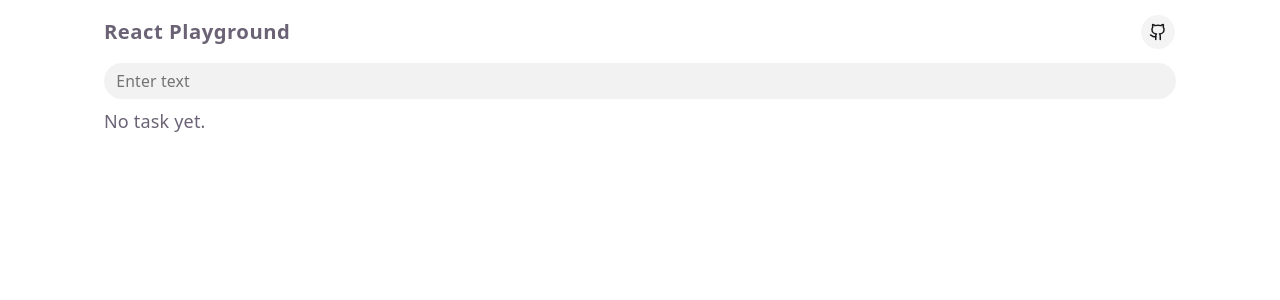
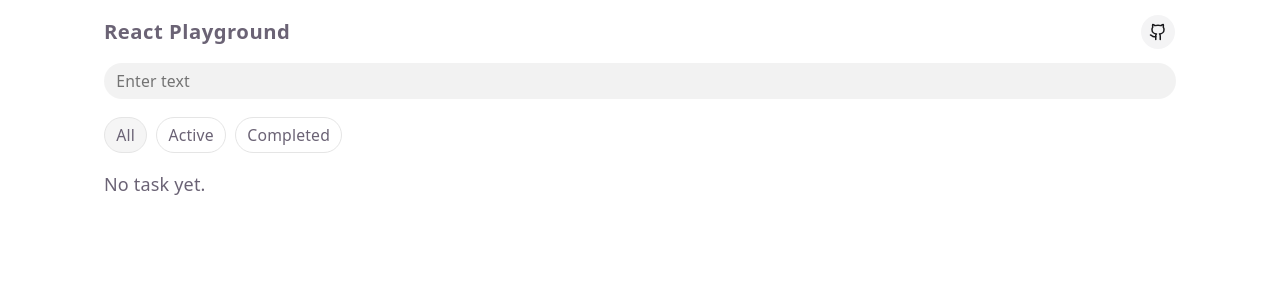
Before and after one commit to heycleo/react-playground, a React (Vite) app: page /demo/todo-list in a window 1280 px wide. Shown: the top 300 px of the page. Built offline with nearby package versions, Linux system fonts and the light colour scheme.

Commit message:
feat(todo-list): add task filter with toggle group

```diff
--- /dev/null
+++ b/src/components/ui/toggle-group.tsx
@@ -0,0 +1,89 @@
+"use client";
+
+import * as React from "react";
+import { Toggle as TogglePrimitive } from "@base-ui/react/toggle";
+import { ToggleGroup as ToggleGroupPrimitive } from "@base-ui/react/toggle-group";
+import { type VariantProps } from "class-variance-authority";
+import { cn } from "cn";
+
+import { toggleVariants } from "@/components/ui/toggle";
+
+const ToggleGroupContext = React.createContext<
+  VariantProps<typeof toggleVariants> & {
+    spacing?: number;
+    orientation?: "horizontal" | "vertical";
+  }
+>({
+  size: "default",
+  variant: "default",
+  spacing: 2,
+  orientation: "horizontal",
+});
+
+function ToggleGroup({
+  className,
+  variant,
+  size,
+  spacing = 2,
+  orientation = "horizontal",
+  children,
+  ...props
+}: ToggleGroupPrimitive.Props &
+  VariantProps<typeof toggleVariants> & {
+    spacing?: number;
+    orientation?: "horizontal" | "vertical";
+  }) {
+  return (
+    <ToggleGroupPrimitive
+      data-slot="toggle-group"
+      data-variant={variant}
+      data-size={size}
+      data-spacing={spacing}
+      data-orientation={orientation}
+      style={{ "--gap": spacing } as React.CSSProperties}
+      className={cn(
+        "group/toggle-group flex w-fit flex-row items-center gap-[--spacing(var(--gap))] data-[spacing=0]:data-[variant=outline]:rounded-2xl data-vertical:flex-col data-vertical:items-stretch",
+        className,
+      )}
+      {...props}
+    >
+      <ToggleGroupContext.Provider
+        value={{ variant, size, spacing, orientation }}
+      >
+        {children}
+      </ToggleGroupContext.Provider>
+    </ToggleGroupPrimitive>
+  );
+}
+
+function ToggleGroupItem({
+  className,
+  children,
+  variant = "default",
+  size = "default",
+  ...props
+}: TogglePrimitive.Props & VariantProps<typeof toggleVariants>) {
+  const context = React.useContext(ToggleGroupContext);
+
+  return (
+    <TogglePrimitive
+      data-slot="toggle-group-item"
+      data-variant={context.variant || variant}
+      data-size={context.size || size}
+      data-spacing={context.spacing}
+      className={cn(
+        "shrink-0 group-data-[spacing=0]/toggle-group:rounded-none group-data-[spacing=0]/toggle-group:px-2 group-data-[spacing=0]/toggle-group:shadow-none focus:z-10 focus-visible:z-10 group-data-[spacing=0]/toggle-group:has-data-[icon=inline-end]:pr-1.5 group-data-[spacing=0]/toggle-group:has-data-[icon=inline-start]:pl-1.5 group-data-horizontal/toggle-group:data-[spacing=0]:first:rounded-l-2xl group-data-vertical/toggle-group:data-[spacing=0]:first:rounded-t-2xl group-data-horizontal/toggle-group:data-[spacing=0]:last:rounded-r-2xl group-data-vertical/toggle-group:data-[spacing=0]:last:rounded-b-2xl data-[state=on]:bg-muted group-data-horizontal/toggle-group:data-[spacing=0]:data-[variant=outline]:border-l-0 group-data-vertical/toggle-group:data-[spacing=0]:data-[variant=outline]:border-t-0 group-data-horizontal/toggle-group:data-[spacing=0]:data-[variant=outline]:first:border-l group-data-vertical/toggle-group:data-[spacing=0]:data-[variant=outline]:first:border-t",
+        toggleVariants({
+          variant: context.variant || variant,
+          size: context.size || size,
+        }),
+        className,
+      )}
+      {...props}
+    >
+      {children}
+    </TogglePrimitive>
+  );
+}
+
+export { ToggleGroup, ToggleGroupItem };
--- /dev/null
+++ b/src/components/ui/toggle.tsx
@@ -0,0 +1,43 @@
+import { Toggle as TogglePrimitive } from "@base-ui/react/toggle";
+import { cva, type VariantProps } from "class-variance-authority";
+import { cn } from "cn";
+
+const toggleVariants = cva(
+  "group/toggle inline-flex items-center justify-center gap-1 rounded-2xl text-sm font-medium whitespace-nowrap transition-colors outline-none hover:bg-muted hover:text-foreground focus-visible:border-ring focus-visible:ring-[3px] focus-visible:ring-ring/30 disabled:pointer-events-none disabled:opacity-50 aria-invalid:border-destructive aria-invalid:ring-destructive/20 aria-pressed:bg-muted dark:aria-invalid:ring-destructive/40 [&_svg]:pointer-events-none [&_svg]:shrink-0 [&_svg:not([class*='size-'])]:size-4",
+  {
+    variants: {
+      variant: {
+        default: "bg-transparent",
+        outline: "border border-input bg-transparent hover:bg-muted",
+      },
+      size: {
+        default:
+          "h-8 min-w-8 px-2.5 has-data-[icon=inline-end]:pr-2 has-data-[icon=inline-start]:pl-2",
+        sm: "h-7 min-w-7 px-2.5 has-data-[icon=inline-end]:pr-1.5 has-data-[icon=inline-start]:pl-1.5",
+        lg: "h-9 min-w-9 px-2.5 has-data-[icon=inline-end]:pr-2 has-data-[icon=inline-start]:pl-2",
+      },
+    },
+    defaultVariants: {
+      variant: "default",
+      size: "default",
+    },
+  },
+);
+
+function Toggle({
+  className,
+  variant = "default",
+  size = "default",
+  ...props
+}: TogglePrimitive.Props & VariantProps<typeof toggleVariants>) {
+  return (
+    <TogglePrimitive
+      data-slot="toggle"
+      className={cn(toggleVariants({ variant, size, className }))}
+      {...props}
+    />
+  );
+}
+
+// eslint-disable-next-line react-refresh/only-export-components
+export { Toggle, toggleVariants };
--- a/src/pages/demos/todo-list.tsx
+++ b/src/pages/demos/todo-list.tsx
@@ -2,6 +2,7 @@ import { Button } from "@/components/ui/button";
 import { Checkbox } from "@/components/ui/checkbox";
 import { Field, FieldLabel } from "@/components/ui/field";
 import { Input } from "@/components/ui/input";
+import { ToggleGroup, ToggleGroupItem } from "@/components/ui/toggle-group";
 import { cn } from "cn";
 import { Trash2 } from "lucide-react";
 import { useState } from "react";
@@ -12,10 +13,18 @@ type TodoItem = {
   completed: boolean;
 };
 
+type FilterType = "all" | "active" | "completed";
+
 function TodoList() {
   const [list, setList] = useState<TodoItem[]>([]);
   const [inputValue, setInputValue] = useState<string>("");
+  const [filter, setFilter] = useState<FilterType>("all");
   const uncompletedCount = list.filter((item) => !item.completed).length;
+  const filteredList = list.filter((item) => {
+    if (filter === "active") return !item.completed;
+    if (filter === "completed") return item.completed;
+    return true;
+  });
   function handleKeyDown(e: React.KeyboardEvent<HTMLInputElement>) {
     if (e.key === "Enter" && inputValue.trim() !== "") {
       const newItem: TodoItem = {
@@ -39,19 +48,38 @@ function TodoList() {
   }
 
   return (
-    <div className="flex flex-col gap-2">
+    <div className="flex flex-col gap-4">
       <Input
         placeholder="Enter text"
         value={inputValue}
         onChange={(e) => setInputValue(e.target.value)}
         onKeyDown={handleKeyDown}
       />
-      {list.length > 0 && <div>{uncompletedCount} tasks remaining</div>}
-      {list.length === 0 ? (
-        <div>No task yet.</div>
+      <div className="flex justify-between gap-4">
+        <ToggleGroup
+          variant="outline"
+          defaultValue={[filter]}
+          onValueChange={(value) => {
+            if (value[0]) setFilter(value[0] as FilterType);
+          }}
+        >
+          <ToggleGroupItem value="all" aria-label="Toggle all">
+            All
+          </ToggleGroupItem>
+          <ToggleGroupItem value="active" aria-label="Toggle active">
+            Active
+          </ToggleGroupItem>
+          <ToggleGroupItem value="completed" aria-label="Toggle completed">
+            Completed
+          </ToggleGroupItem>
+        </ToggleGroup>
+        {list.length > 0 && <div>{uncompletedCount} tasks remaining</div>}
+      </div>
+      {filteredList.length === 0 ? (
+        <div>{list.length === 0 ? "No task yet." : "No matching tasks."}</div>
       ) : (
-        <div className="flex flex-col gap-2 pt-4">
-          {list.map((item) => (
+        <div className="flex flex-col gap-2">
+          {filteredList.map((item) => (
             <Field orientation="horizontal" key={item.id}>
               <Checkbox
                 id={`todo-${item.id}`}
```
